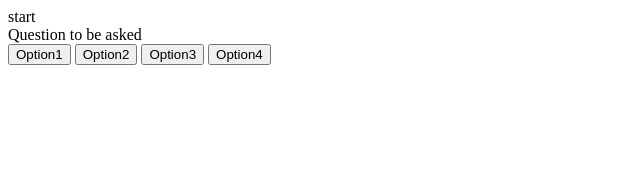
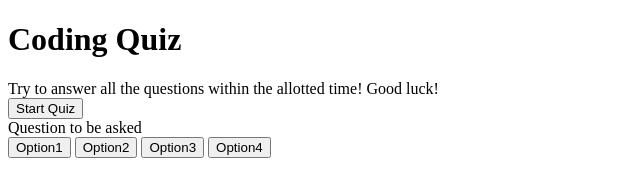
Before and after one commit to mcstewart76/CodingQuiz, a plain HTML site: page index.html in a window 1280 px wide. Shown: the whole page, without its empty margins (0-640 px from the left). Drawn offline with Linux system fonts and the light colour scheme.

Commit message:
Added styling to css buttons and other items, added a couple more div's to the first section

```diff
--- a/assets/css/script.css
+++ /dev/null
@@ -1,14 +0,0 @@
-*, *::before, *::after {
-    box-sizing: border-box;
-    font-family: Arial, Helvetica, sans-serif;
-}
-
-body {
-    padding: 0;
-    margin: 0;
-    display: flex;
-    width: 100vw;
-    height: 100vh;
-    justify-content: center;
-    align-items: center;
-}
--- a/index.html
+++ b/index.html
@@ -4,12 +4,19 @@
     <meta charset="UTF-8">
     <meta http-equiv="X-UA-Compatible" content="IE=edge">
     <meta name="viewport" content="width=device-width, initial-scale=1.0">
+    <link href="./assets/css/reset.css" rel="stylesheet">
+    <link href="./assets/css/style.css" rel="stylesheet">
+    <script defer src="./assets/js/script.js"></script>
     <title>Coding Quiz</title>
 </head>
 <body>
-    <div class="container">
-    <div id="start=btn">start</div>
-    </div>
+    <div>
+      <h1>Coding Quiz</h1>
+        <div id="startcontain">Try to answer all the questions within the allotted time! Good luck!</div>
+            <div id="start">
+                <button id="start-btn" class="btn">Start Quiz</button>
+            </div>
+        </div>
     <div class="container hide" >
         <div id="question">Question to be asked</div>
         <div id="answers" class="btn-list">
```
